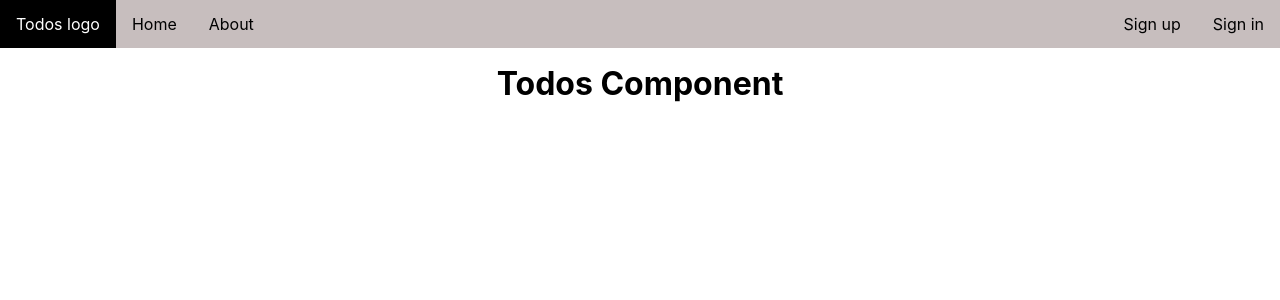
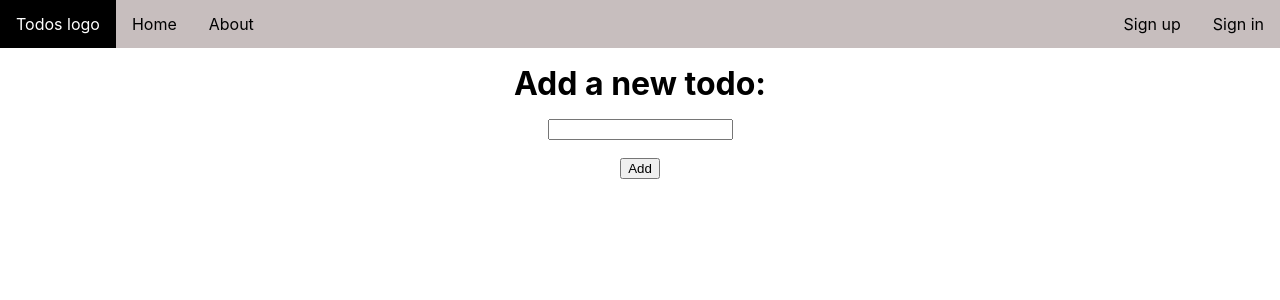
Before and after one commit to leahu-aurel/react-redux-firebase-app, a React (Create React App) app: page / in a window 1280 px wide. Shown: the top 300 px of the page. Built offline with nearby package versions, Linux system fonts and the light colour scheme.

Commit message:
Added Todos component and uuid library

```diff
--- a/package.json
+++ b/package.json
@@ -10,7 +10,8 @@
     "react-dom": "^16.13.1",
     "react-redux": "^7.2.0",
     "react-scripts": "3.4.1",
-    "redux": "^4.0.5"
+    "redux": "^4.0.5",
+    "uuid": "^8.1.0"
   },
   "scripts": {
     "start": "react-scripts start",
--- a/src/App.js
+++ b/src/App.js
@@ -1,17 +1,11 @@
 import React from "react";
 
 import NavBar from "./components/NavBar";
-
-const todosStyle = {
-  textAlign: "center",
-  paddingTop: "16px",
-  fontSize: "2em",
-  fontWeight: "bold",
-};
+import Todos from "./components/Todos";
 
 export default () => (
   <>
     <NavBar />
-    <div style={todosStyle}>{"Todos Component"}</div>
+    <Todos />
   </>
 );
--- /dev/null
+++ b/src/components/Todos.jsx
@@ -0,0 +1,56 @@
+import React, { Component } from "react";
+
+import { v4 } from "uuid";
+
+const todosStyle = {
+  textAlign: "center",
+  paddingTop: "16px",
+  fontSize: "2em",
+  fontWeight: "bold",
+};
+
+export default class Todos extends Component {
+  state = {
+    todos: [],
+    value: "",
+  };
+
+  handleSubmit = (event) => {
+    event.preventDefault();
+    const text = this.state.value;
+    this.setState((prevState) => ({
+      todos: [...prevState.todos, { text, id: v4(), completed: false }],
+      value: "",
+    }));
+  };
+
+  handleChange = (event) => {
+    const { value } = event.target;
+    this.setState({ value });
+  };
+
+  render() {
+    const { todos } = this.state;
+    console.log(this.state);
+    return (
+      <div style={todosStyle}>
+        <form onSubmit={this.handleSubmit}>
+          <label>
+            Add a new todo:
+            <br />
+            <input value={this.state.value} onChange={this.handleChange} />
+            <br />
+          </label>
+          <button>Add</button>
+        </form>
+        <ul>
+          {todos ? (
+            todos.map((todo) => <li key={todo.id}>{todo.text}</li>)
+          ) : (
+            <li>No todos yet</li>
+          )}
+        </ul>
+      </div>
+    );
+  }
+}
```
Also changed, not shown: 1 other file (tests, documents, lock files or other folders).
